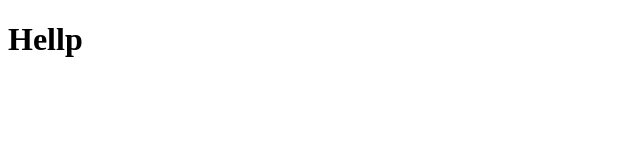
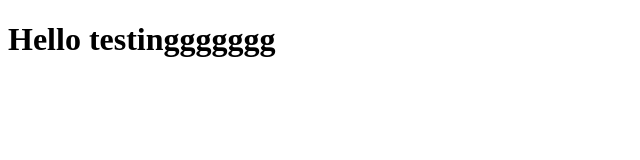
Before and after one commit to charlesfakhry/coursera-test, a plain HTML site: page mod2_solution/index.html in a window 1280 px wide. Shown: the whole page, without its empty margins (0-640 px from the left). Drawn offline with Linux system fonts and the light colour scheme.

Commit message:
Small addition

```diff
--- a/mod2_solution/index.html
+++ b/mod2_solution/index.html
@@ -4,6 +4,6 @@
 	<title>Hello Coursera</title>
 </head>
 <body>
-<h1>Hellp</h1>
+<h1>Hello testinggggggg</h1>
 </body>
 </html>
```
